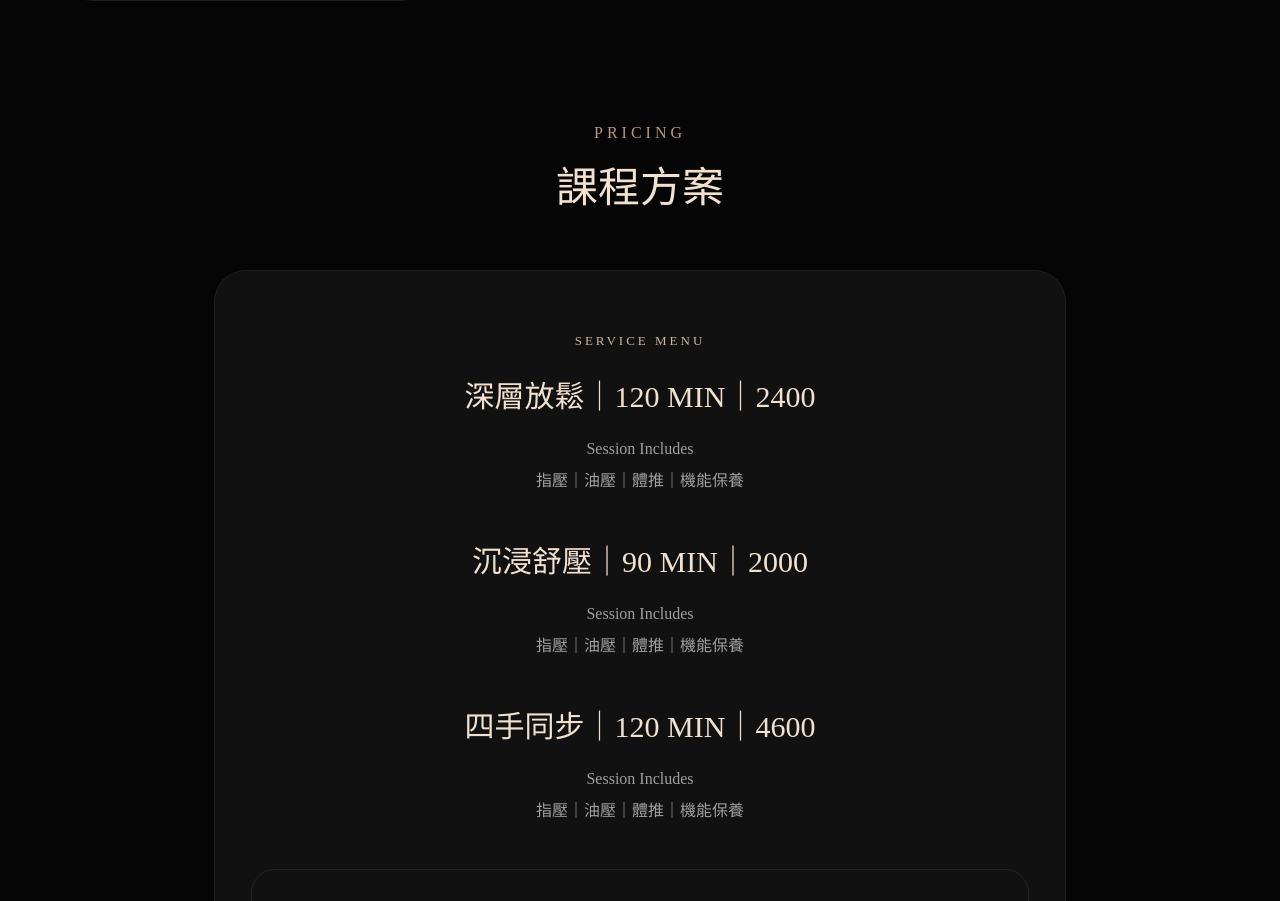
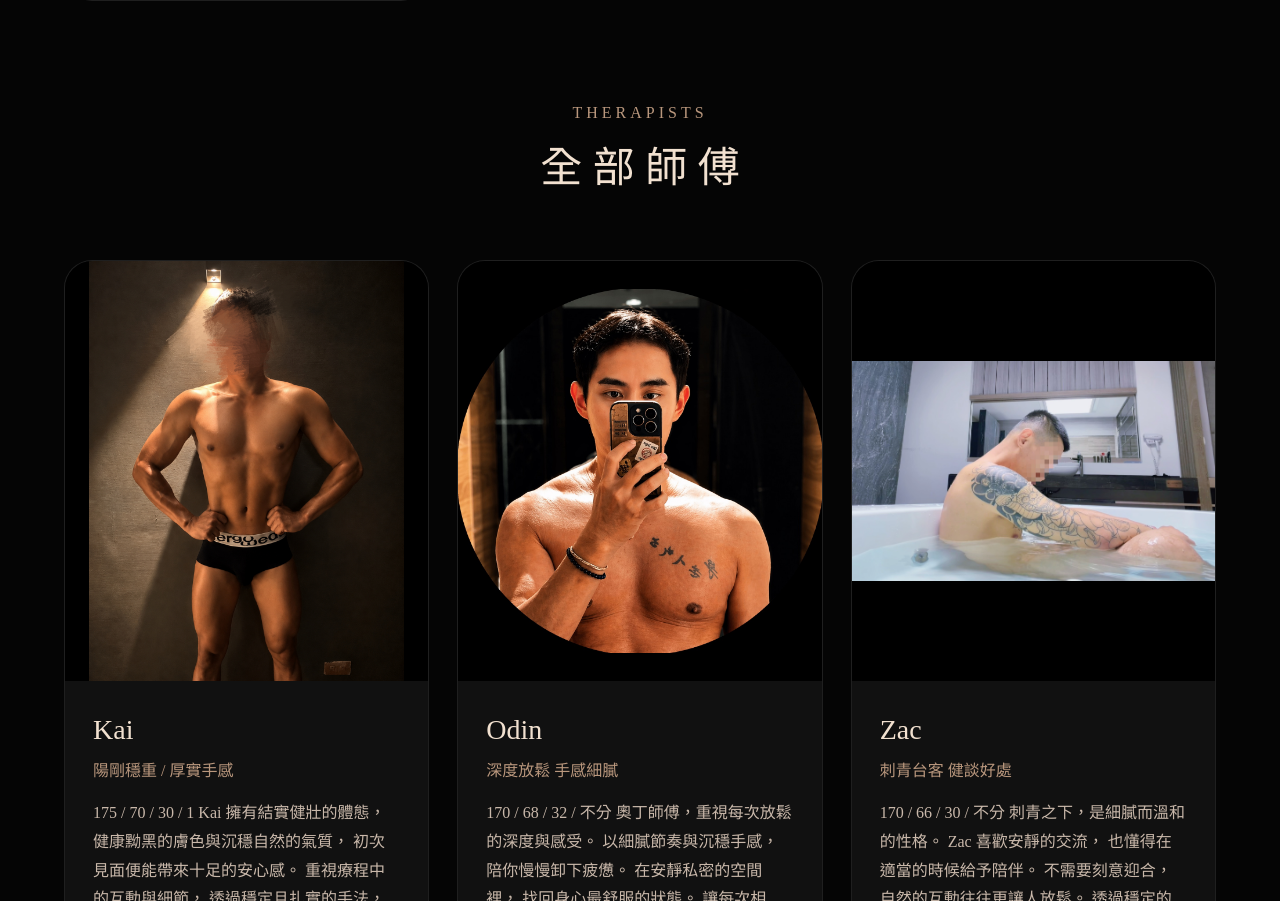
Before and after one commit to profoundroomkh/profound-room, a Next.js app: page / in a window 1280 px wide. Shown: the part 4667-5568 px from the top of the page. Built offline with nearby package versions, Linux system fonts and the light colour scheme.

Commit message:
Update page.js

```diff
--- a/app/page.js
+++ b/app/page.js
@@ -748,6 +748,110 @@ id="therapists"
             </div>
           ))}
         </div>
+            <div
+  style={{
+    textAlign: 'center',
+    marginTop: '100px',
+    marginBottom: '60px',
+  }}
+>
+  <p
+    style={{
+      color: '#b9977d',
+      letterSpacing: '4px',
+      marginBottom: '12px',
+    }}
+  >
+    THERAPISTS
+  </p>
+
+  <h2
+    style={{
+      color: '#f2e1d0',
+      fontSize: '42px',
+      fontWeight: '300',
+    }}
+  >
+    全 部 師 傅
+  </h2>
+</div>
+      <div
+  style={{
+    display: 'grid',
+    gridTemplateColumns: 'repeat(auto-fit,minmax(280px,1fr))',
+    gap: '28px',
+  }}
+>
+  {regularMasters.map((master, index) => (
+    <div
+      key={master.name}
+      style={{
+        background: '#111',
+        borderRadius: '28px',
+        overflow: 'hidden',
+        border: '1px solid rgba(255,255,255,0.06)',
+      }}
+    >
+      <img
+        src={master.images[0]}
+        alt={master.name}
+        style={{
+          width: '100%',
+          height: '420px',
+          objectFit: 'contain',
+          background: '#000',
+          display: 'block',
+        }}
+      />
+
+      <div style={{ padding: '28px' }}>
+        <h3
+          style={{
+            fontSize: '28px',
+            marginBottom: '8px',
+            fontWeight: 300,
+          }}
+        >
+          {master.name}
+        </h3>
+
+        <p
+          style={{
+            color: '#b9977d',
+            marginBottom: '16px',
+          }}
+        >
+          {master.specialty}
+        </p>
+
+        <p
+          style={{
+            color: '#c9b8aa',
+            lineHeight: '1.8',
+            marginBottom: '24px',
+          }}
+        >
+          {master.intro}
+        </p>
+
+        <a
+          href="https://line.me/R/ti/p/@637fbbyh"
+          target="_blank"
+          style={{
+            display: 'inline-block',
+            padding: '12px 22px',
+            borderRadius: '999px',
+            border: '1px solid #b9977d',
+            color: '#f2e1d0',
+            textDecoration: 'none',
+          }}
+        >
+          預約此師傅
+        </a>
+      </div>
+    </div>
+  ))}
+</div>
       </section>
 {/* PRICING */}
 <section
```
